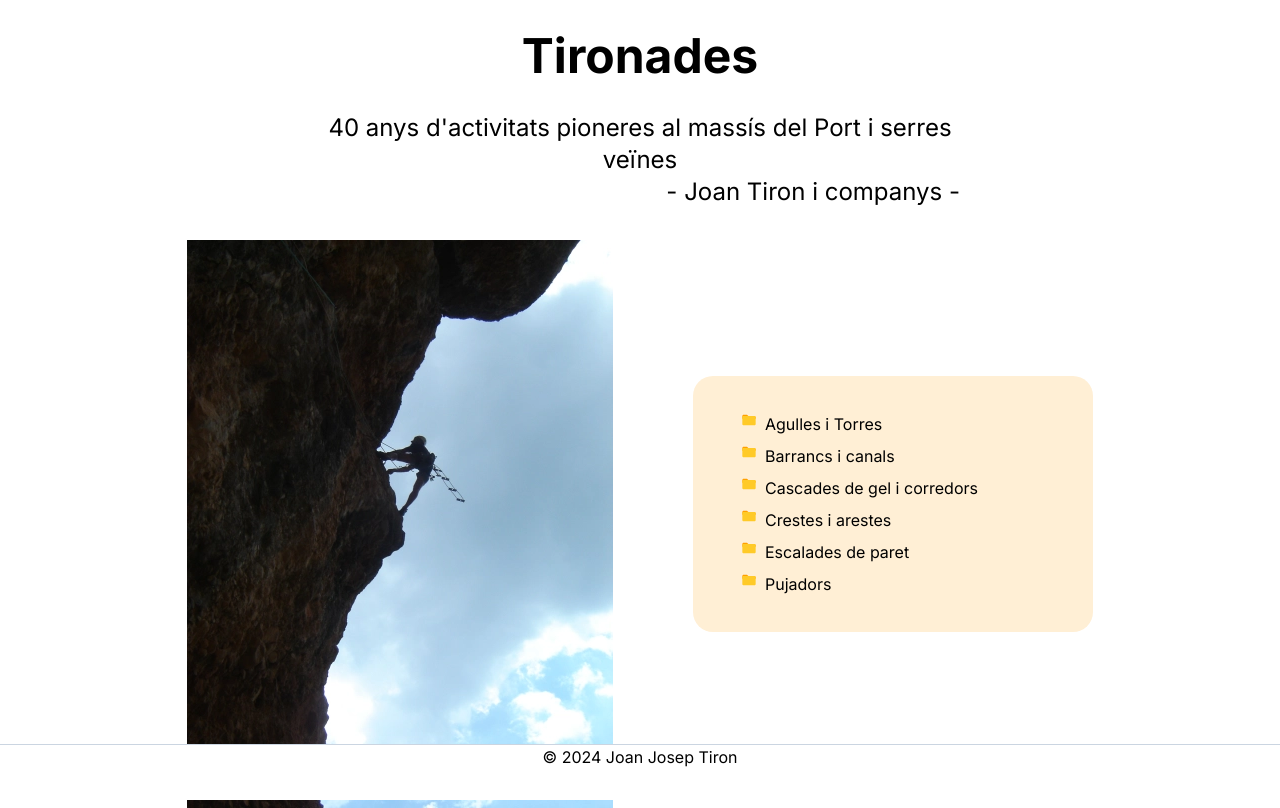
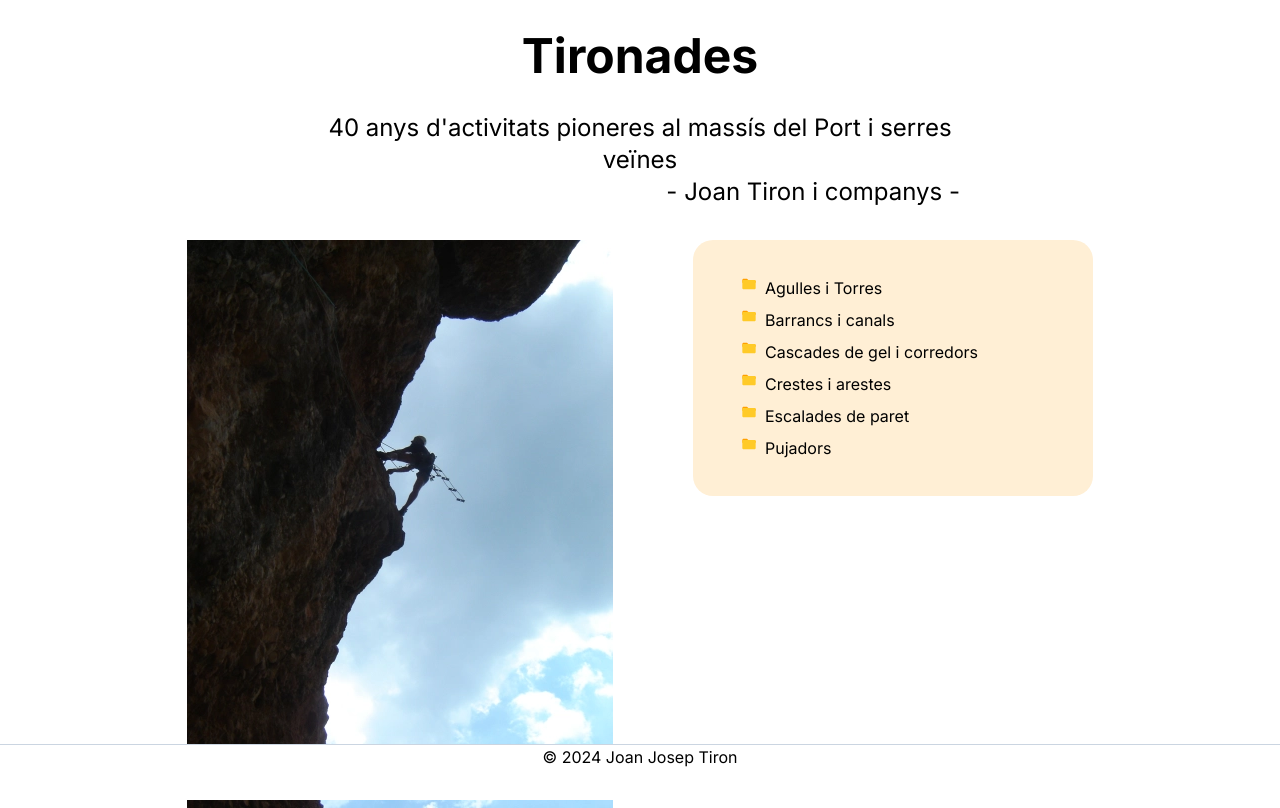
Before and after one commit to Tyronnosaurus/tironades, a Next.js app: page / in a window 1280 px wide. Built offline with nearby package versions, Linux system fonts and the light colour scheme.

Commit message:
Aligned pic and tree to top

```diff
--- a/src/app/page.tsx
+++ b/src/app/page.tsx
@@ -11,8 +11,9 @@ export default function Home() {
   return (
     <main className="">
 
-      <div className="flex flex-col align-middle
-                      md:flex-row justify-center items-center">
+      <div className="flex justify-center
+                      flex-col lg:flex-row
+                      items-center lg:items-start">
 
         <Image
           src="/imatge_portada.webp"
@@ -21,7 +22,7 @@ export default function Home() {
           height="568"
         />
 
-        <div className='mt-10 mb-20 md:ml-20'>
+        <div className='mt-10 lg:mt-0 lg:ml-20 mb-20'>
           <FileBrowser json={json} />
         </div>
 
```
